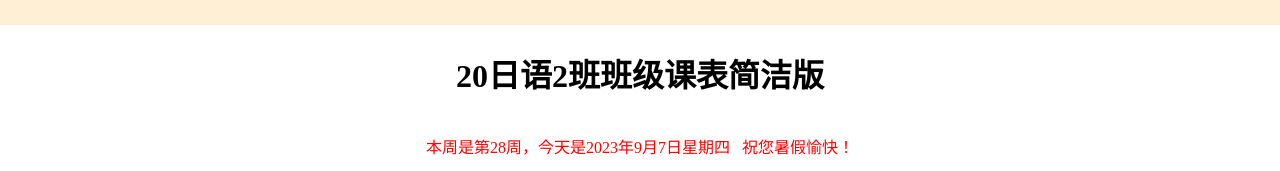
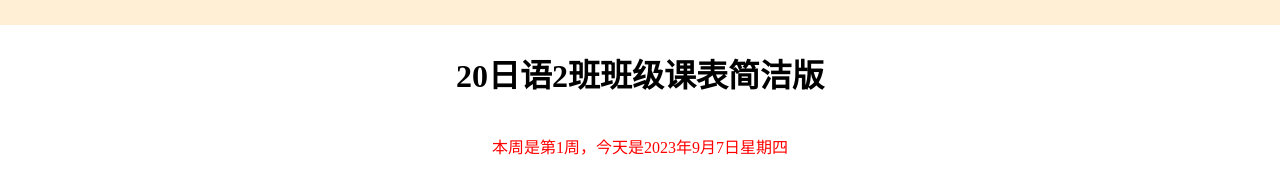
Before and after one commit to 2022jp02/homework.gitub.io, a plain HTML site: page class.html in a window 1280 px wide. Shown: the top 171 px of the page. Drawn offline with Linux system fonts and the light colour scheme.

Commit message:
Update class.html

```diff
--- a/class.html
+++ b/class.html
@@ -18,8 +18,6 @@
 		<div class="data-time">
 			<p id="week_num"></p>
 			<p id="current_date" style="display: inline;"></p>
-			&nbsp;&nbsp;&nbsp;
-			<p>祝您暑假愉快！</p>
 		</div>
 		<!-- 在表格上方插入文字 -->
 		<table>
@@ -86,7 +84,7 @@
 			};
 			var current_date = today.toLocaleDateString('zh-CN', options);
 			// 将当前时间和本周数显示到网页上
-			var start = new Date('2023-02-26'); // 设置起始周的日期
+			var start = new Date('2023-09-04'); // 设置起始周的日期
 			var diff = Math.floor((today - start) / (1000 * 60 * 60 * 24 * 7)); // 计算已经过去了多少个完整的周期
 			var week_num = diff + 1; // 周数加一为当前周数
 			document.getElementById("week_num").innerHTML = "本周是第" + week_num + "周，"; // 输出相应的文字到网页上
```
